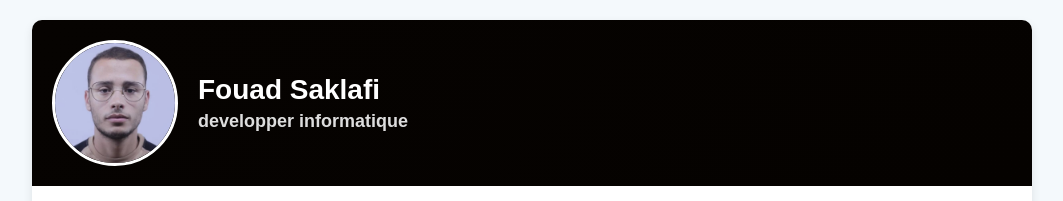
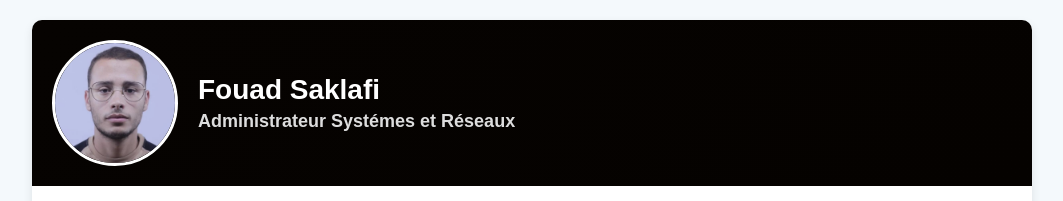
Before and after one commit to fouadsaklafi/fouadsaklafi.github.io, a plain HTML site: page index.html in a window 1280 px wide. Shown: the top 201 px of the page, without its empty margins (108-1171 px from the left). Drawn offline with Linux system fonts and the light colour scheme.

Commit message:
Update index.html

```diff
--- a/index.html
+++ b/index.html
@@ -144,7 +144,7 @@
             <img src="profile-picture.jpg" alt="Fouad Saklafi">
             <div>
                 <h1>Fouad Saklafi</h1>
-                <h2>developper informatique</h2>
+                <h2>Administrateur Systémes et Réseaux</h2>
             </div>
         </div>
 
```
